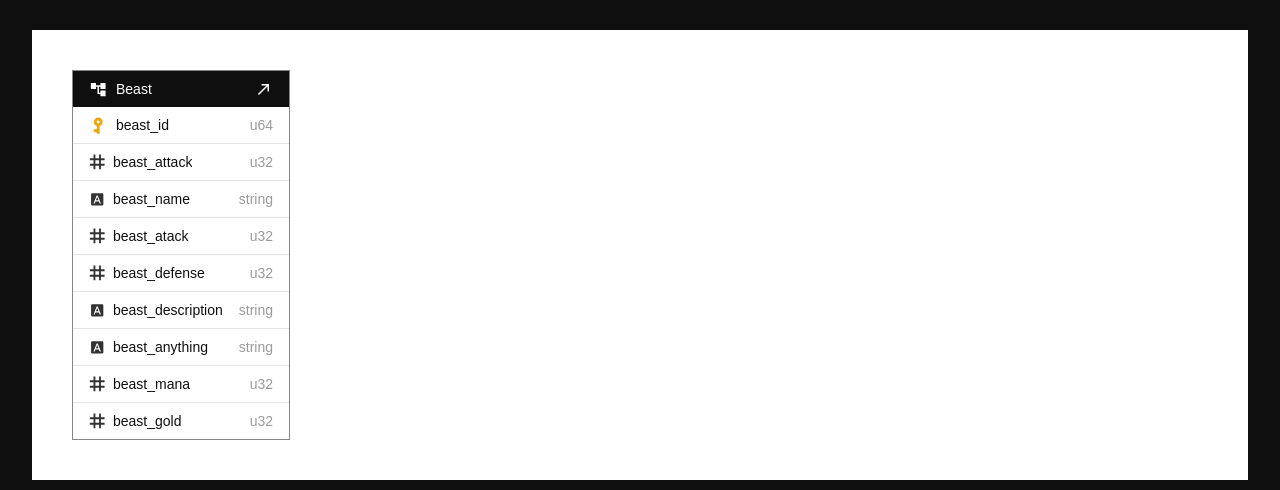
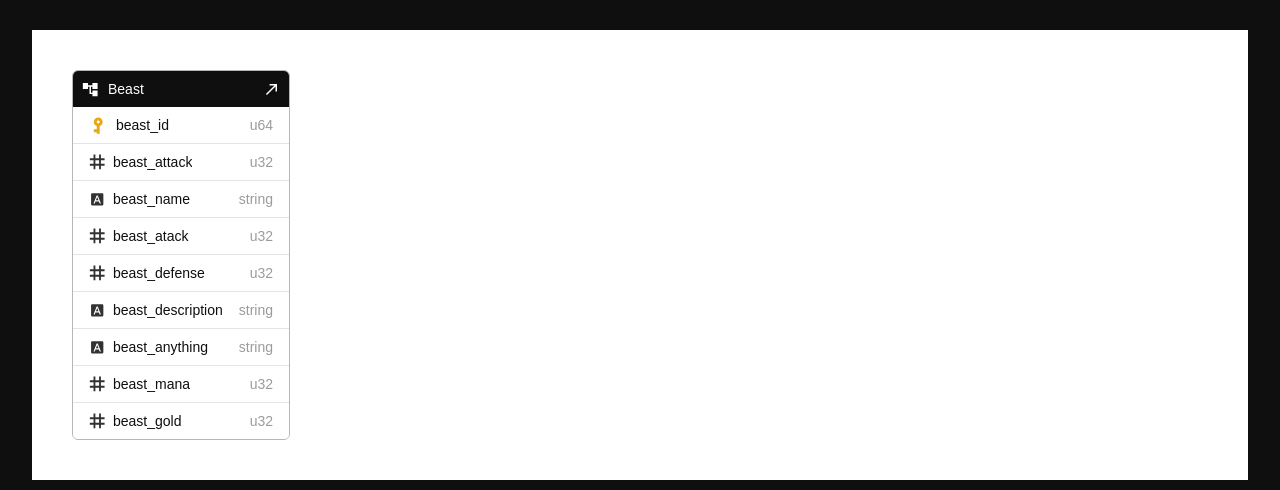
Before and after one commit to kabugatti/Tatami, a Next.js app in the folder apps/frontend/: page /diagram in a window 1280 px wide. Shown: the part 130-620 px from the top of the page. Built offline with nearby package versions, Linux system fonts and the light colour scheme.

Commit message:
style: Add rounded bordad and minimal fixes

```diff
--- a/apps/frontend/components/diagram/EntityCard.tsx
+++ b/apps/frontend/components/diagram/EntityCard.tsx
@@ -61,13 +61,13 @@ export const EntityCard = React.forwardRef<HTMLDivElement, EntityCardProps>(
       <div
         ref={ref}
         className={cn(
-          "w-fit overflow-hidden border border-black/50",
+          "w-fit overflow-hidden border border-black/30 rounded-md",
           className,
         )}
         {...props}
       >
         {/* Header */}
-        <div className="bg-black px-4 py-2 flex items-center justify-between">
+        <div className="bg-black px-2 py-2 flex items-center justify-between">
           <div className="flex items-center gap-2">
             <Image
               src="/assets/diagram/tree.svg"
```
